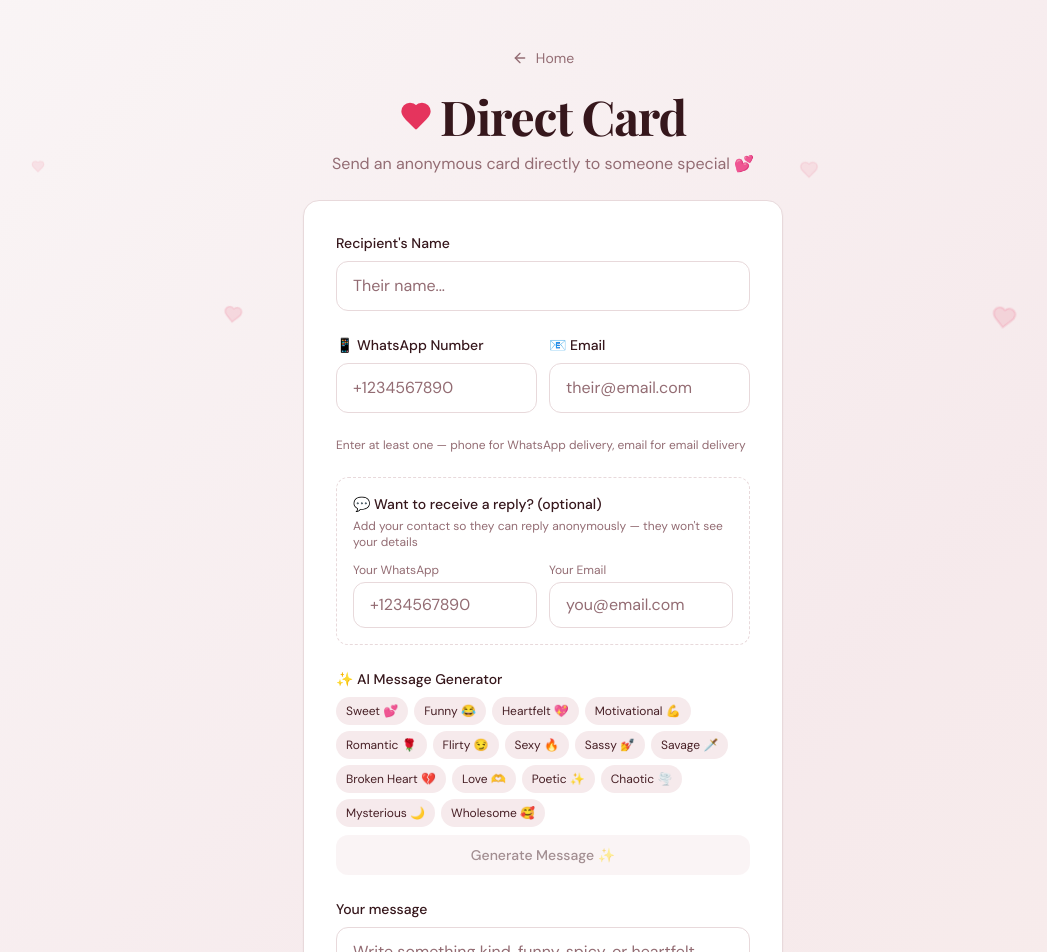
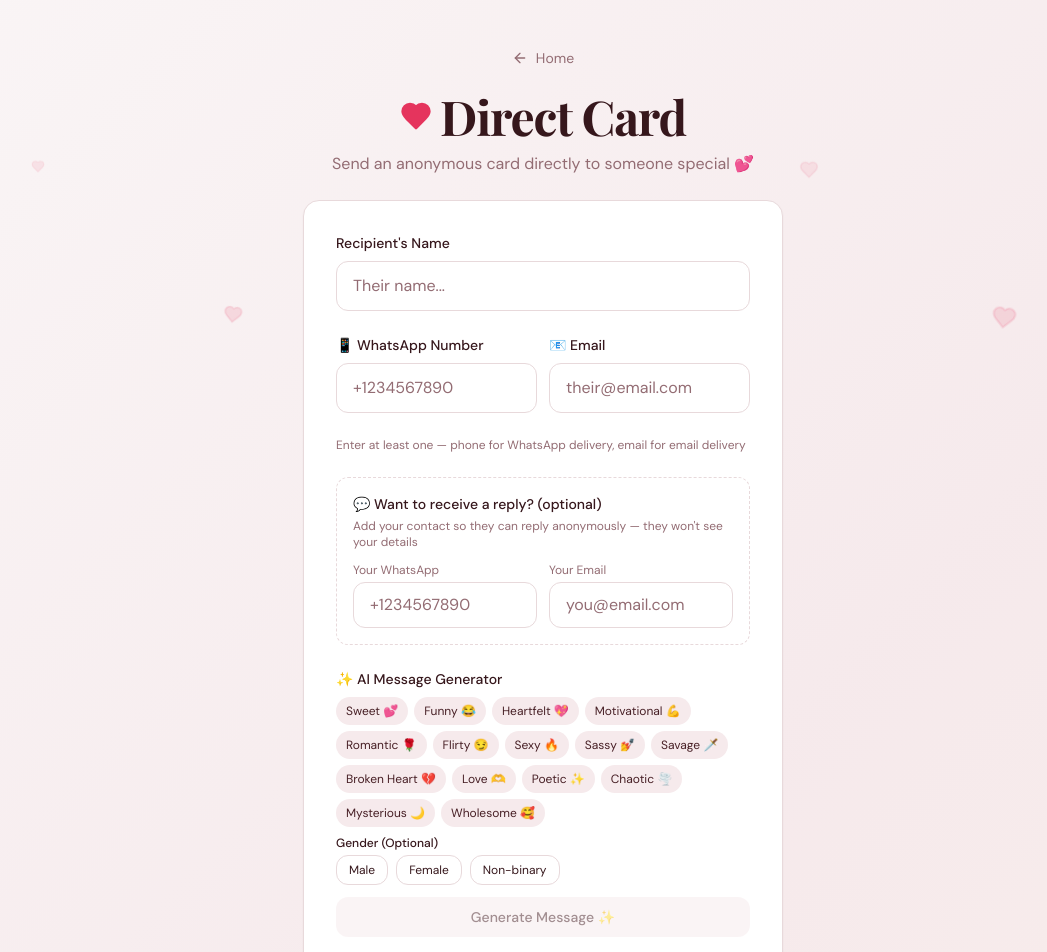
Before and after one commit to blackweb470/lovecardai, a React (Vite) app: page /direct in a window 1280 px wide. Shown: the top 952 px of the page, without its empty margins (97-1144 px from the left). Built offline with nearby package versions, Linux system fonts and the light colour scheme; the HTML template or start-up script is replaced by a standard one; a web font is replaced by a local one.

Commit message:
Add gender input for AI message generation

```diff
--- a/src/lib/cardApi.ts
+++ b/src/lib/cardApi.ts
@@ -65,10 +65,11 @@ export const uploadMedia = async (
 
 export const generateAIMessage = async (
   recipientName: string,
-  mood: string
+  mood: string,
+  gender?: string
 ): Promise<string> => {
   const { data, error } = await supabase.functions.invoke("generate-card", {
-    body: { recipientName, mood },
+    body: { recipientName, mood, gender },
   });
 
   if (error) throw error;
--- a/src/pages/DirectSend.tsx
+++ b/src/pages/DirectSend.tsx
@@ -40,6 +40,7 @@ const DirectSend = () => {
 
   // AI generator state
   const [selectedMood, setSelectedMood] = useState("");
+  const [recipientGender, setRecipientGender] = useState("");
   const [generating, setGenerating] = useState(false);
   const [isConfirmOpen, setIsConfirmOpen] = useState(false);
 
@@ -55,7 +56,7 @@ const DirectSend = () => {
 
     setGenerating(true);
     try {
-      const msg = await generateAIMessage(recipientName.trim(), selectedMood);
+      const msg = await generateAIMessage(recipientName.trim(), selectedMood, recipientGender);
       setMessage(msg);
       toast.success("Message generated! ✨");
     } catch (err: any) {
@@ -453,6 +454,28 @@ const DirectSend = () => {
                     </button>
                   ))}
                 </div>
+
+                {/* Gender Selection */}
+                <div className="mb-3">
+                  <label className="block text-xs font-medium text-foreground mb-1">
+                    Gender (Optional)
+                  </label>
+                  <div className="flex gap-2">
+                    {["Male", "Female", "Non-binary"].map((g) => (
+                      <button
+                        key={g}
+                        type="button"
+                        onClick={() => setRecipientGender(g === recipientGender ? "" : g)}
+                        className={`text-xs px-3 py-1.5 rounded-lg border transition-all ${recipientGender === g
+                          ? "bg-primary text-primary-foreground border-primary"
+                          : "bg-card text-foreground border-input hover:bg-secondary"
+                          }`}
+                      >
+                        {g}
+                      </button>
+                    ))}
+                  </div>
+                </div>
                 <button
                   type="button"
                   onClick={handleGenerateAI}
```
